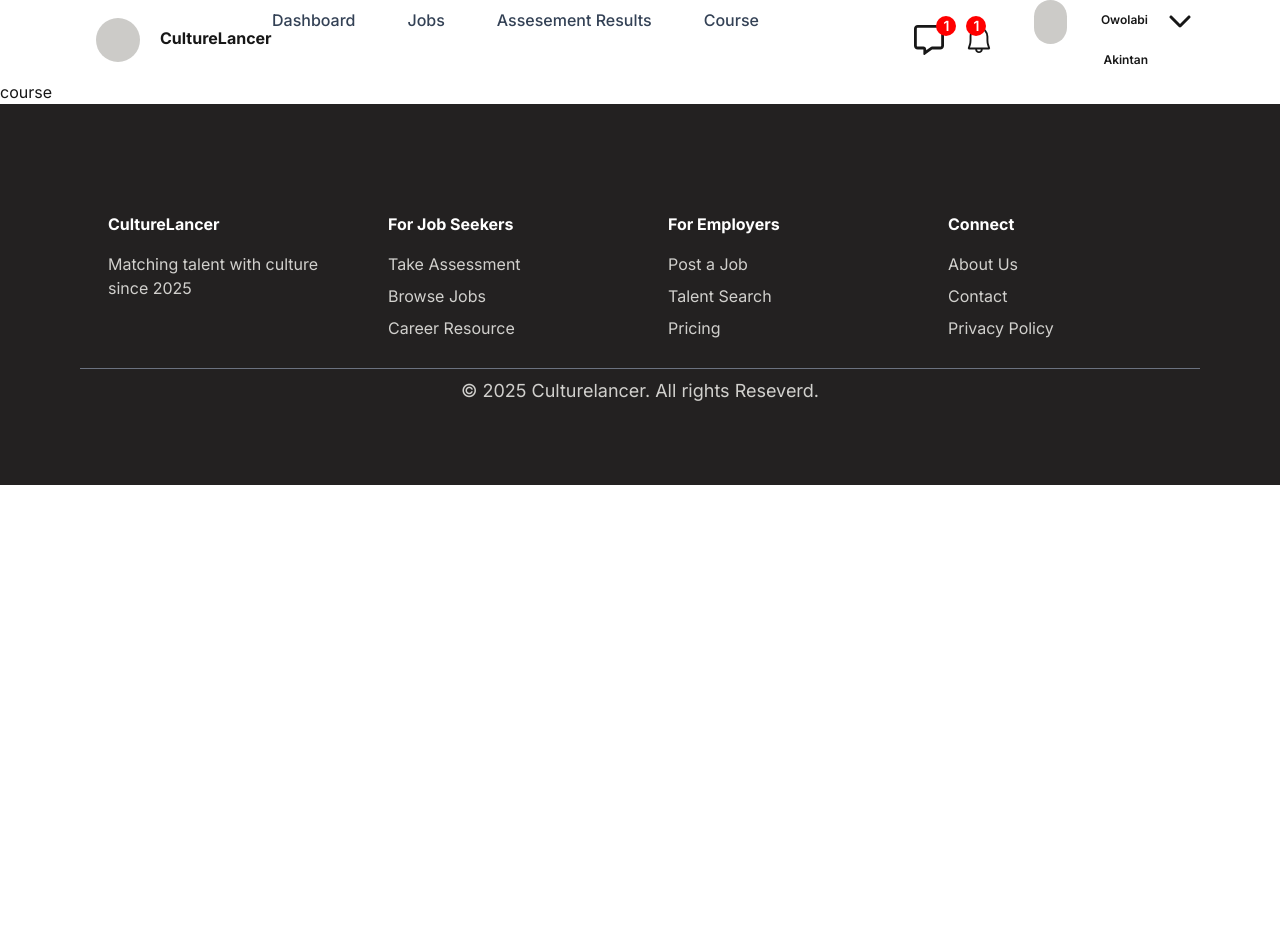
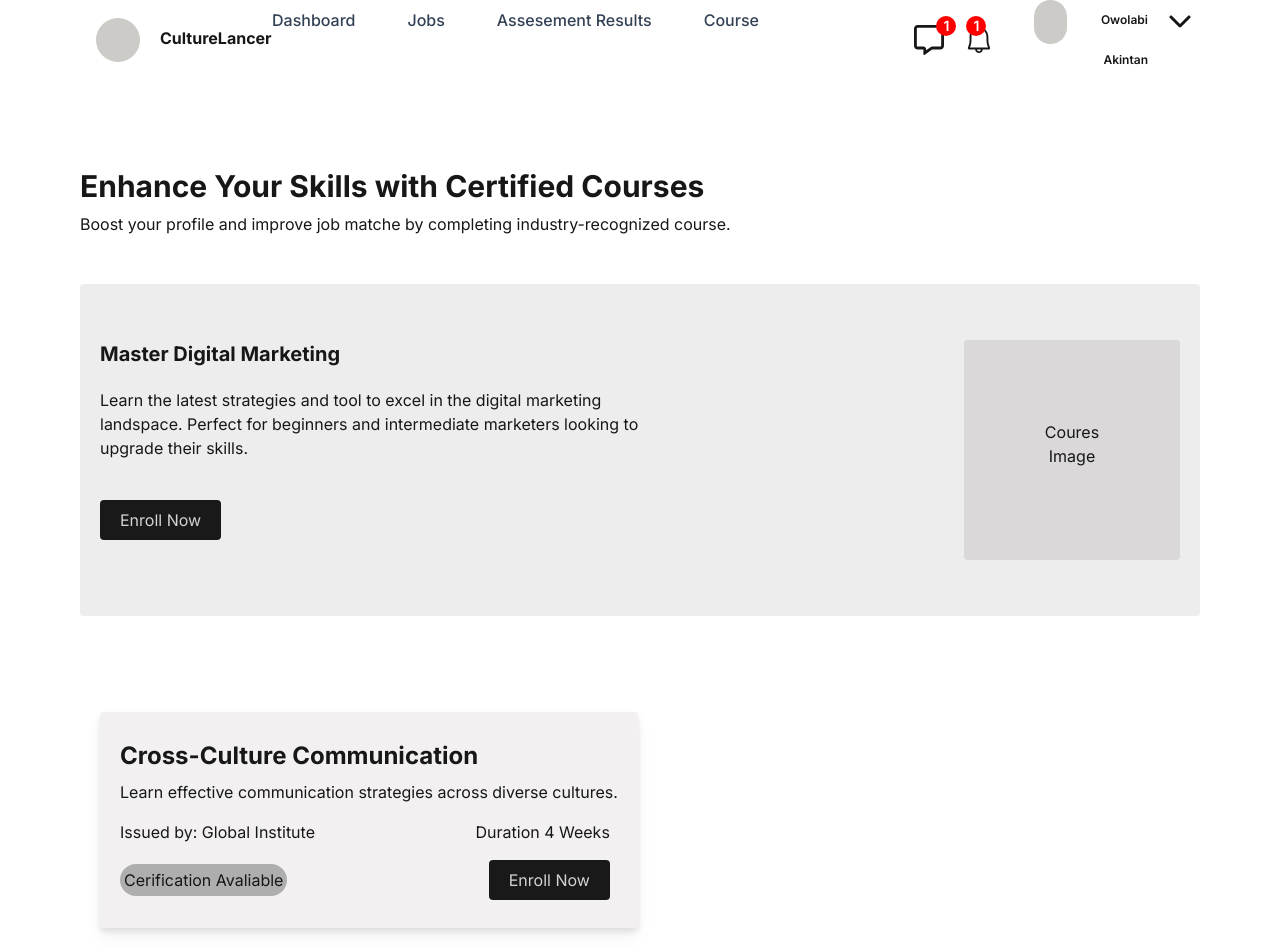
Before and after one commit to owolabi-develop/culturelancer-fe, a Next.js app: page /applicant/dashboard/course in a window 1280 px wide. Shown: the top 952 px of the page. Before the commit the page ends 800 px from the top, so only its background shows below. Built offline with nearby package versions, Linux system fonts and the light colour scheme.

Commit message:
add applicant course page

```diff
--- a/app/applicant/dashboard/course/page.tsx
+++ b/app/applicant/dashboard/course/page.tsx
@@ -1,5 +1,8 @@
+import { ApplicantCoursePage } from "@/app/ui/applicant/dashboard/course"
 export default function ApplicantCourse(){
     return(
-        <>course</>
+        <>
+        <ApplicantCoursePage />
+        </>
     )
 }
--- /dev/null
+++ b/app/ui/applicant/dashboard/course.tsx
@@ -0,0 +1,264 @@
+import Link from "next/link"
+
+export  function ApplicantCoursePage(){
+
+    return (
+        <section className="md:grid grid-cols-1 p-20 w-full justify-around">
+        <div className='w-full'>
+            <h1 className='font-bold text-3xl my-2'>Enhance Your Skills with Certified Courses</h1>
+            <p className='my-2'>Boost your profile and improve job matche by completing industry-recognized course.</p>
+        </div>
+
+
+{/* course banner */}
+
+        <div className='bg-[#eeeded] rounded py-14 px-5 flex flex-wrap my-10 '>
+
+            <div className=' md:w-[50%]'>
+                <h1 className='text-xl font-bold mb-5'>Master Digital Marketing</h1>
+                <p className="my-5">Learn the latest strategies and tool to excel in the digital marketing landspace. Perfect for beginners and intermediate marketers looking to upgrade their skills.</p>
+                <button className='bg-[#1a1919] text-[lightgray] py-2 px-5 rounded my-5'>Enroll Now</button>
+            </div>
+
+            <div className='w-full flex place-content-end md:w-[50%]'>
+                <div className='w-full sm:w-full course-image bg-[#dad8d8] rounded py-20 px-16 text-center items-center md:w-[40%]'>
+                Coures Image
+                </div>
+            </div>
+
+        </div>
+
+
+{/* course banner */}
+
+
+
+
+{/* sample courses */}
+
+
+<div className='py-14 px-5 flex flex-wrap '>
+
+<div className='bg-[#f2f0f0] drop-shadow-lg rounded py-5 px-5'>
+    <h1 className="font-bold text-2xl my-2">Cross-Culture Communication</h1>
+    <p className="my-2 text-base">Learn effective communication strategies across diverse cultures.</p>
+
+{/* details 1 */}
+    <div className='w-full flex flex-row'>
+            <div className='w-2/3 sortby flex flex-row items-center md:w-full'>
+            <p>Issued by: Global Institute</p>
+
+            </div>
+            <div className='w-1/2 sm:w-10 sortby2 flex p-2 justify-end md:w-full'><h1>Duration 4 Weeks</h1></div>
+    </div>
+
+{/* details 1 */}
+
+
+
+{/* details 2 */}
+
+<div className='w-full flex flex-row'>
+            <div className='w-2/3 flex items-center '>
+            <button className="py-1 rounded-full bg-[#afaeae] px-1">Cerification Avaliable</button>
+            </div>
+
+            <div className='w-1/2 sm:w-10 sortby2 flex p-2 justify-end md:w-full'>
+            <button className='bg-[#1a1919] text-[lightgray] py-2 px-5 rounded'>Enroll Now</button>
+            </div>
+
+    </div>
+
+{/* details 2 */}
+
+
+</div>
+
+
+
+</div>
+
+
+
+
+
+{/* sample courses */}
+
+
+
+
+{/* my certificate */}
+<div className="w-full px-5">
+<h1 className="text-3xl font-bold mb-5">My Certificate</h1>
+<p className="my-2">Your Progress: 3/5 Certification Earned</p>
+ {/* progressbar  */}
+ <div className="w-full xl:w-full md:w-[20rem] bg-gray-200 rounded-full h-2.5 ">
+    <div className={`bg-[gray] h-2.5 rounded-full w-[70%]`}></div>
+</div>
+ {/* progressbar */}
+
+ {/* certificates */}
+
+ <div className=" space-y-3 w-full my-8 md:grid grid-cols-4 gap-4 md:space-y-0">
+    {/* certificate 1 */}
+
+    <div className="bg-white drop-shadow-lg rounded px-5 py-3">
+        <h1 className="font-bold my-4">Web Development Fundamentals</h1>
+        <p className="my-4"> TechEdu Academy</p>
+
+        <p className="my-4">Completed January 15,2025</p>
+
+        <div className="details my-4">
+            <button className="py-1 rounded mr-2">View Details</button>
+
+            <button className="py-1 px-2 mx-2  bg-[#0c0c0c] text-[#dddcdc] rounded">Download as PDF</button>
+            <button className="py-1 px-2 mx-2  bg-[lightgray] rounded"> Share </button>
+
+        </div>
+
+    </div>
+     {/* certificate 1 */}
+
+
+
+      {/* certificate 1 */}
+
+    <div className="bg-white drop-shadow-lg rounded px-5 py-3">
+        <h1 className="font-bold my-4">Web Development Fundamentals</h1>
+        <p className="my-4"> TechEdu Academy</p>
+
+        <p className="my-4">Completed January 15,2025</p>
+
+        <div className="details my-4">
+            <button className="py-1 rounded mr-2">View Details</button>
+
+            <button className="py-1 px-2 mx-2  bg-[#0c0c0c] text-[#dddcdc] rounded">Download as PDF</button>
+            <button className="py-1 px-2 mx-2  bg-[lightgray] rounded"> Share </button>
+
+        </div>
+
+    </div>
+     {/* certificate 1 */}
+
+
+
+      {/* certificate 1 */}
+
+    <div className="bg-white drop-shadow-lg rounded px-5 py-3">
+        <h1 className="font-bold my-4">Web Development Fundamentals</h1>
+        <p className="my-4"> TechEdu Academy</p>
+
+        <p className="my-4">Completed January 15,2025</p>
+
+        <div className="details my-4">
+            <button className="py-1  rounded mr-2">View Details</button>
+
+            <button className="py-1 px-2 mx-2  bg-[#0c0c0c] text-[#dddcdc] rounded">Download as PDF</button>
+            <button className="py-1 px-2 mx-2  bg-[lightgray] rounded"> Share </button>
+
+        </div>
+
+    </div>
+     {/* certificate 1 */}
+
+
+ </div>
+
+ {/* certificates */}
+
+
+</div>
+
+{/* my certificate */}
+
+
+
+
+
+
+{/* Recommendation course for you */}
+
+<div className="w-full px-5 mt-14">
+<h1 className="text-3xl font-bold mb-5">Recommended  for You</h1>
+
+
+{/* course */}
+
+<div className="w-full space-y-4  md:grid grid-cols-4 md:gap-4 md:space-y-0">
+
+    {/* course 1 */}
+
+    <div className="bg-white drop-shadow-lg rounded">
+        {/* thumbnail */}
+        <div className="py-10 px-20 bg-[lightgray] rounded-t-lg text-center">
+            <p>Course Thumbnail</p>
+        </div>
+          {/* thumbnail */}
+
+          {/* description */}
+
+          <div className="py-2 px-5 bg-white rounded-b-lg">
+            <h1 className="font-bold">Advance Javascript</h1>
+            <p className="my-2">Take your JavaScript skill to the next level with advance concepts and pattern</p>
+            <button className="w-full py-2 bg-[#0c0c0c] text-[#dddcdc] rounded my-2">Enroll Now</button>
+
+
+          </div>
+
+           {/* description */}
+    </div>
+
+
+     {/* course 1 */}
+
+
+
+
+      {/* course 1 */}
+
+    <div className="bg-white drop-shadow-lg rounded">
+        {/* thumbnail */}
+        <div className="py-10 px-20 bg-[lightgray] rounded-t-lg text-center">
+            <p>Course Thumbnail</p>
+        </div>
+          {/* thumbnail */}
+
+          {/* description */}
+
+          <div className="py-2 px-5 bg-white rounded-b-lg">
+            <h1 className="font-bold">Cloud Computing Basic</h1>
+            <p className="my-2">Take your JavaScript skill to the next level with advance concepts and pattern</p>
+            <button className="w-full py-2 bg-[#0c0c0c] text-[#dddcdc] rounded my-2">Enroll Now</button>
+
+
+          </div>
+
+           {/* description */}
+    </div>
+
+
+     {/* course 1 */}
+
+
+</div>
+
+
+{/* course */}
+
+
+</div>
+
+
+
+{/* Recommendation course for you */}
+
+
+
+
+
+
+    </section>
+
+    )
+
+}
--- a/app/ui/applicant/dashboard/navmenu.tsx
+++ b/app/ui/applicant/dashboard/navmenu.tsx
@@ -96,7 +96,7 @@ function DashboardNavbar() {
 
     {/* dropdown */}
     {isOpen && (
-        <div className={`bg-white drop-shadow-lg px-4 w-[12rem] absolute right-[6rem] rounded-b-lg  md:block`}>
+        <div className={`bg-white drop-shadow-lg px-4 w-[12rem] absolute right-[6rem] rounded-b-lg  md:block z-10`}>
         <ul className='list-none cursor-pointer mt-10 inline [&>*]:p-3'>
           <li>
             <Link href="/settings" className="text-slate-700 hover:bg-[black]">
--- a/app/ui/applicant/dashboard/profile.tsx
+++ b/app/ui/applicant/dashboard/profile.tsx
@@ -31,9 +31,12 @@ export  function ApplicantUserProfile(){
                             <p className='font-semibold text-xl'>Seniorsoftware Engineer</p>
                             <p className='font-semibold text-base'>San Francisco, CA</p>
 
+                            {/* progress bar */}
+
                         <div className="w-[17rem] xl:w-[40rem] md:w-[20rem] bg-gray-200 rounded-full h-2.5 ">
                             <div className={`bg-[gray] h-2.5 rounded-full w-[70%]`}></div>
                         </div>
+                        {/* progress bar */}
                         <p>Add Work Experience to reach 80%</p>
 
                         </div>
```
